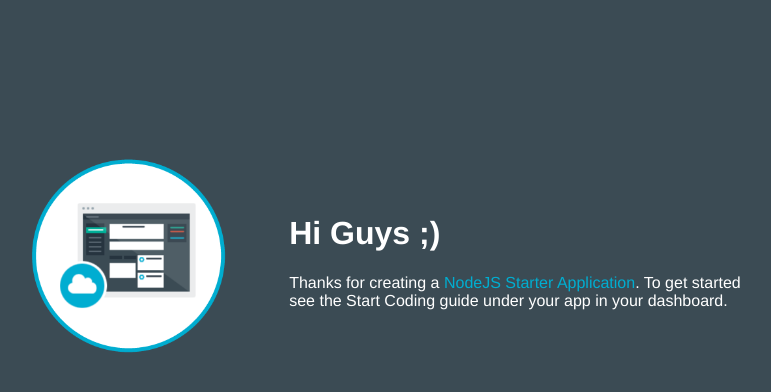
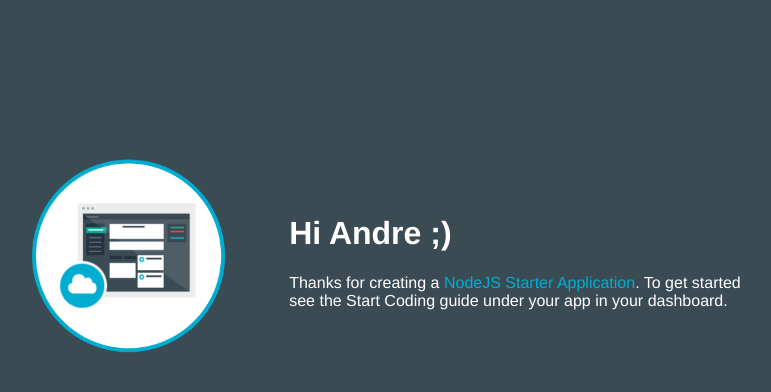
Before and after one commit to raphaelsilvada/rafa-demo-webinar-1463494047434, a website: page public/index.html in a window 1280 px wide. Shown: the whole page, without its empty margins (253-1024 px from the left). Drawn offline with Linux system fonts and the light colour scheme.

Commit message:
version 8.0

```diff
--- a/public/index.html
+++ b/public/index.html
@@ -15,7 +15,7 @@
         <td style= "width:30%;">
           <img class = "newappIcon" src="images/newapp-icon.png">
         <td>
-            <h1>Hi Guys ;)</h1>
+            <h1>Hi Andre ;)</h1>
           <p>Thanks for creating a
             <span class = "blue">NodeJS Starter Application</span>.
             To get started see the Start Coding guide under your app in your dashboard.
```
